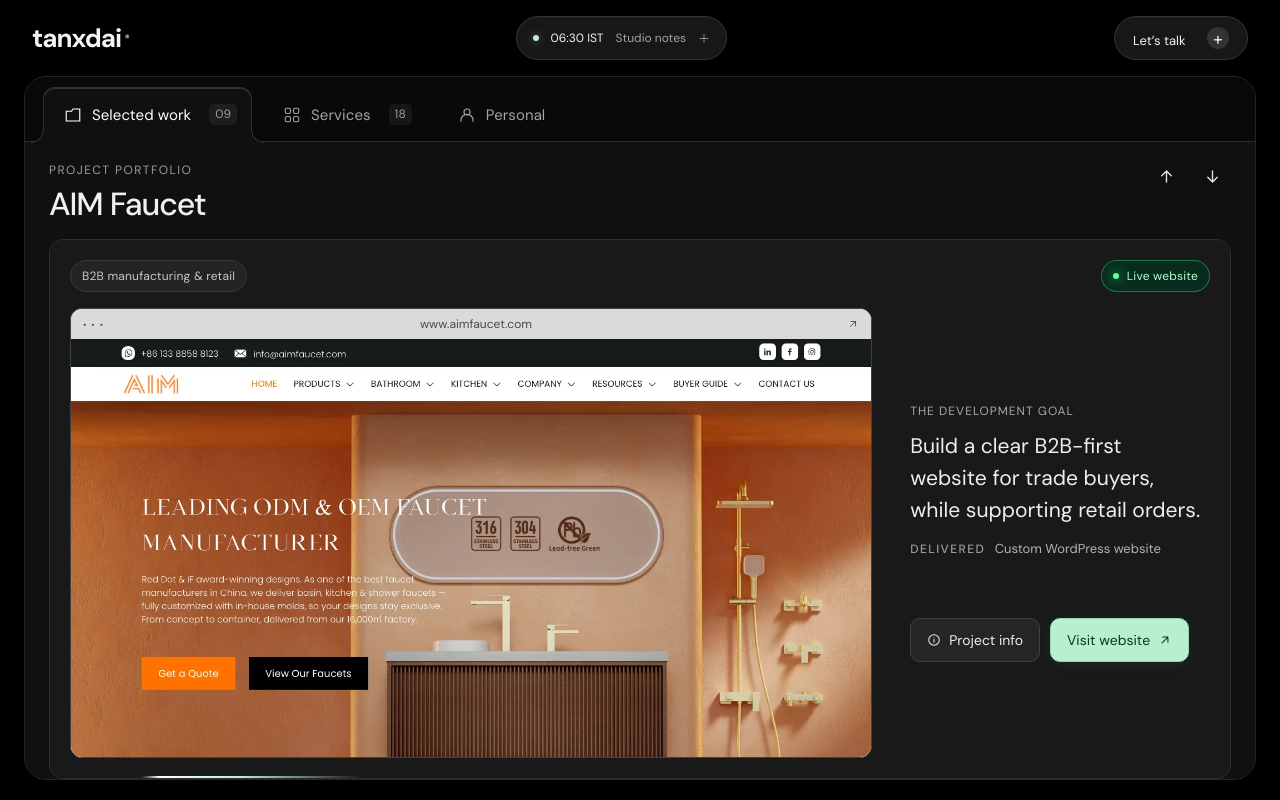
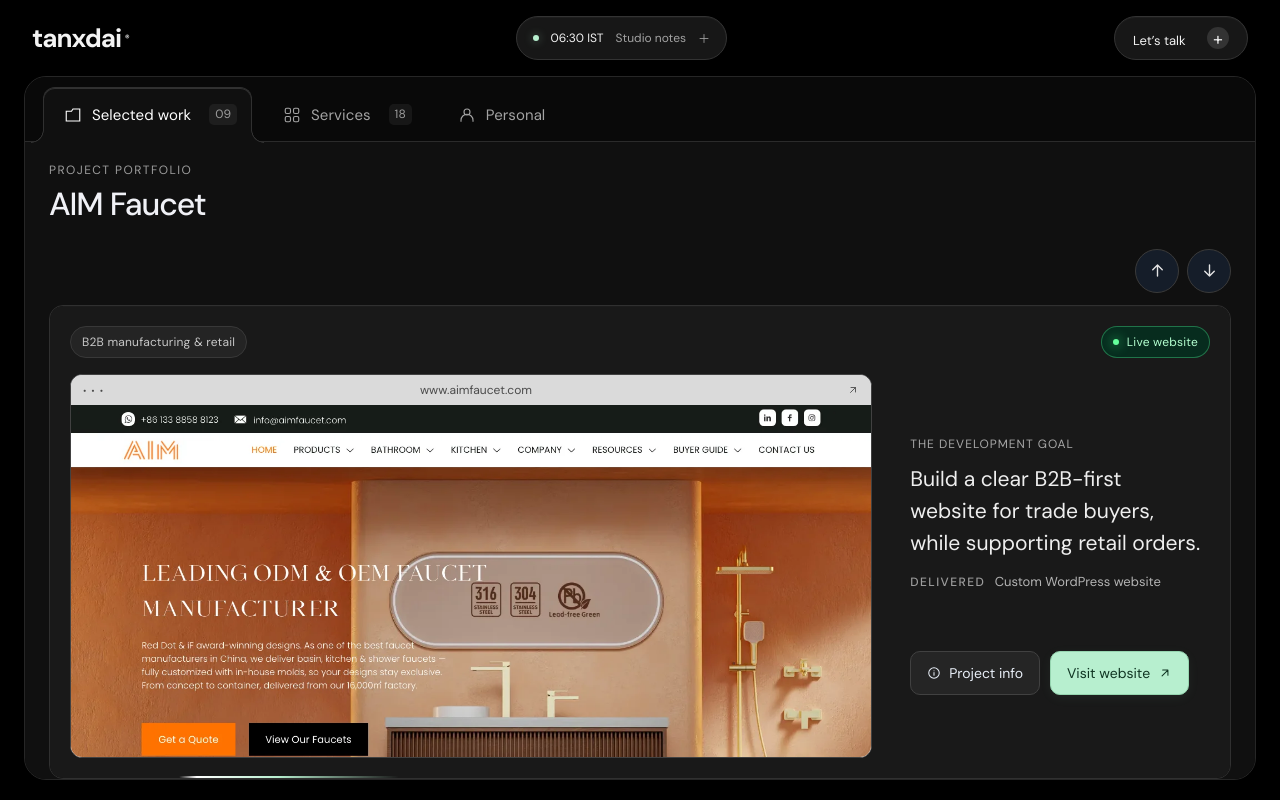
Before and after one commit to tanudai/tanxdai-portfolio, a React (Vite) app: page / in a window 1280 px wide. Built offline with nearby package versions, Linux system fonts and the light colour scheme.

Commit message:
UI/UX: Move navigation arrows to just above the cards, aligned right

```diff
--- a/src/App.jsx
+++ b/src/App.jsx
@@ -143,7 +143,7 @@
   };
 
   return <>
-    <div className="deck-heading" style={{ display: 'flex', justifyContent: 'space-between', alignItems: 'flex-start' }}>
+    <div className="deck-heading">
       <div>
         <span className="deck-eyebrow">PROJECT PORTFOLIO</span>
         <AnimatePresence mode="wait" initial={false} custom={direction}>
@@ -154,10 +154,10 @@
           </motion.h1>
         </AnimatePresence>
       </div>
-      <div className="deck-controls" style={{ display: 'flex', gap: '8px', padding: 0 }}>
-        <motion.button whileTap={{ scale: 0.9 }} id="previous-project" onClick={() => goTo(selected.current - 1)} aria-label="Previous project" style={{ width: 38, height: 38, background: 'transparent', borderColor: 'transparent' }}><Icon name="arrowUp" /></motion.button>
-        <motion.button whileTap={{ scale: 0.9 }} id="next-project" onClick={() => goTo(selected.current + 1)} aria-label="Next project" style={{ width: 38, height: 38, background: 'transparent', borderColor: 'transparent' }}><Icon name="arrowDown" /></motion.button>
-      </div>
+    </div>
+    <div className="deck-controls" style={{ display: 'flex', justifyContent: 'flex-end', gap: '8px', paddingBottom: '12px' }}>
+      <motion.button whileTap={{ scale: 0.9 }} id="previous-project" onClick={() => goTo(selected.current - 1)} aria-label="Previous project" style={{ width: 44, height: 44, background: '#151d29' }}><Icon name="arrowUp" /></motion.button>
+      <motion.button whileTap={{ scale: 0.9 }} id="next-project" onClick={() => goTo(selected.current + 1)} aria-label="Next project" style={{ width: 44, height: 44, background: '#151d29' }}><Icon name="arrowDown" /></motion.button>
     </div>
     <div id="projects" ref={viewport} tabIndex={0} role="region" aria-roledescription="carousel" aria-label="Projects. Swipe up or down, or use arrow keys.">
       <motion.div className="deck-track" style={{ y }} drag={enabled ? 'y' : false} dragMomentum={false}
--- a/src/Services.jsx
+++ b/src/Services.jsx
@@ -133,17 +133,21 @@
   const landed = () => { dialog.current?.close(); opener.current?.focus(); };
 
   return <div className={`services-app ${shortPhone ? 'services-readable' : ''}`} ref={viewport} onTouchStart={handleTouchStart} onTouchEnd={handleTouchEnd} tabIndex={0} style={{ position: 'relative', height: '100%', display: 'flex', flexDirection: 'column' }}>
-    <div className="services-heading" style={{ display: 'flex', justifyContent: 'space-between', alignItems: 'flex-start' }}>
+    <div className="services-heading">
       <div>
         <span className="deck-eyebrow">SERVICES</span><h1>How I can help</h1>
         <p>Development, AI integrations, and technical advice.</p>
       </div>
+    </div>
+    <div style={{ display: 'flex', justifyContent: 'space-between', alignItems: 'center', flexWrap: 'wrap', gap: '10px', marginBottom: '18px' }}>
+      <div className="service-filters" aria-label="Filter services" style={{ marginBottom: 0 }}>
+        {['All', ...groups].map(group => <button key={group} aria-pressed={filter === group} onClick={() => { setFilter(group); setPage(0); }}>{group}</button>)}
+      </div>
       <div className="deck-controls" style={{ display: 'flex', gap: '8px', padding: 0 }}>
-        <motion.button whileTap={{ scale: 0.9 }} id="previous-project" onClick={() => goToPage(page - 1)} disabled={page === 0} aria-label="Previous services" style={{ width: 38, height: 38, background: 'transparent', borderColor: 'transparent' }}><Icon name="arrowUp" /></motion.button>
-        <motion.button whileTap={{ scale: 0.9 }} id="next-project" onClick={() => goToPage(page + 1)} disabled={page === pages - 1} aria-label="Next services" style={{ width: 38, height: 38, background: 'transparent', borderColor: 'transparent' }}><Icon name="arrowDown" /></motion.button>
+        <motion.button whileTap={{ scale: 0.9 }} id="previous-project" onClick={() => goToPage(page - 1)} disabled={page === 0} aria-label="Previous services" style={{ width: 44, height: 44, background: '#151d29' }}><Icon name="arrowUp" /></motion.button>
+        <motion.button whileTap={{ scale: 0.9 }} id="next-project" onClick={() => goToPage(page + 1)} disabled={page === pages - 1} aria-label="Next services" style={{ width: 44, height: 44, background: '#151d29' }}><Icon name="arrowDown" /></motion.button>
       </div>
     </div>
-    <div className="service-filters" aria-label="Filter services">{['All', ...groups].map(group => <button key={group} aria-pressed={filter === group} onClick={() => { setFilter(group); setPage(0); }}>{group}</button>)}</div>
     <div style={{ position: 'relative', flex: 1, minHeight: 0 }}>
       <AnimatePresence mode="wait" custom={direction}>
         <motion.div key={`${filter}-${page}`} custom={direction} className="service-grid"
```
